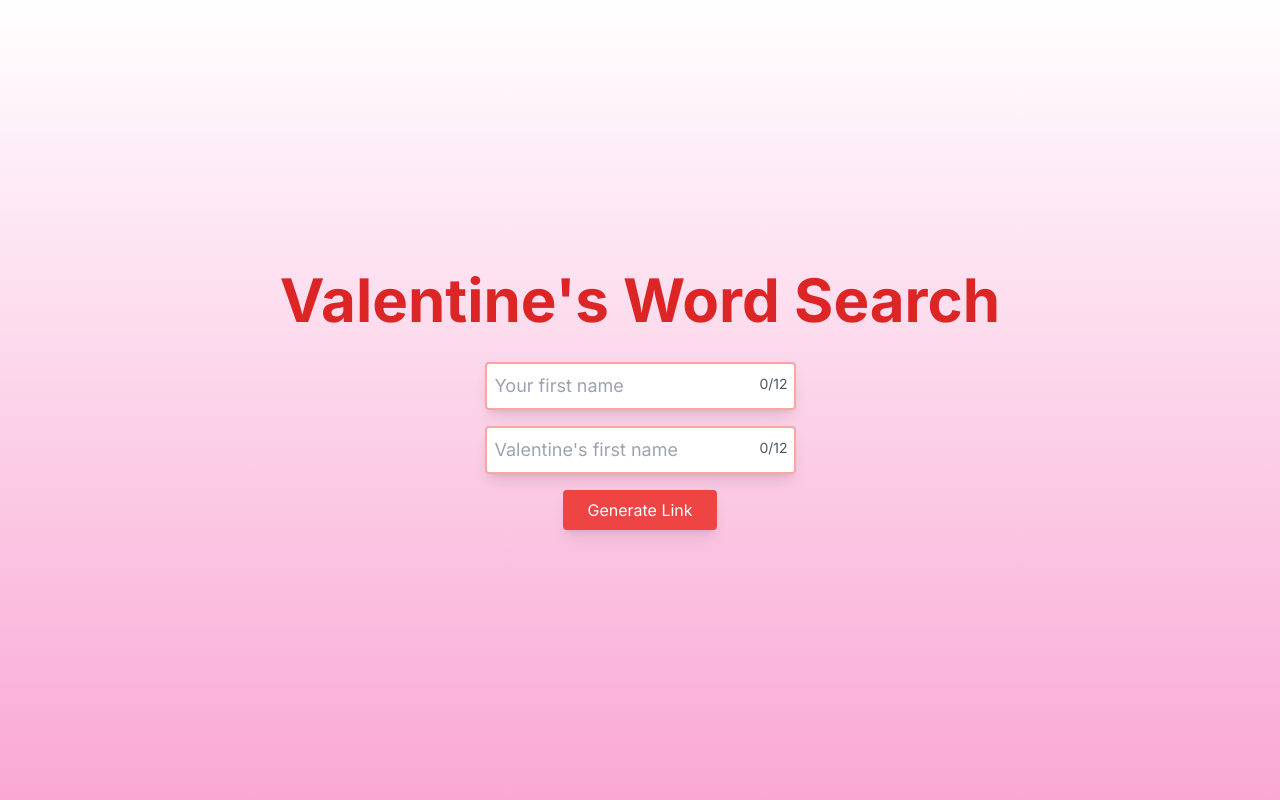
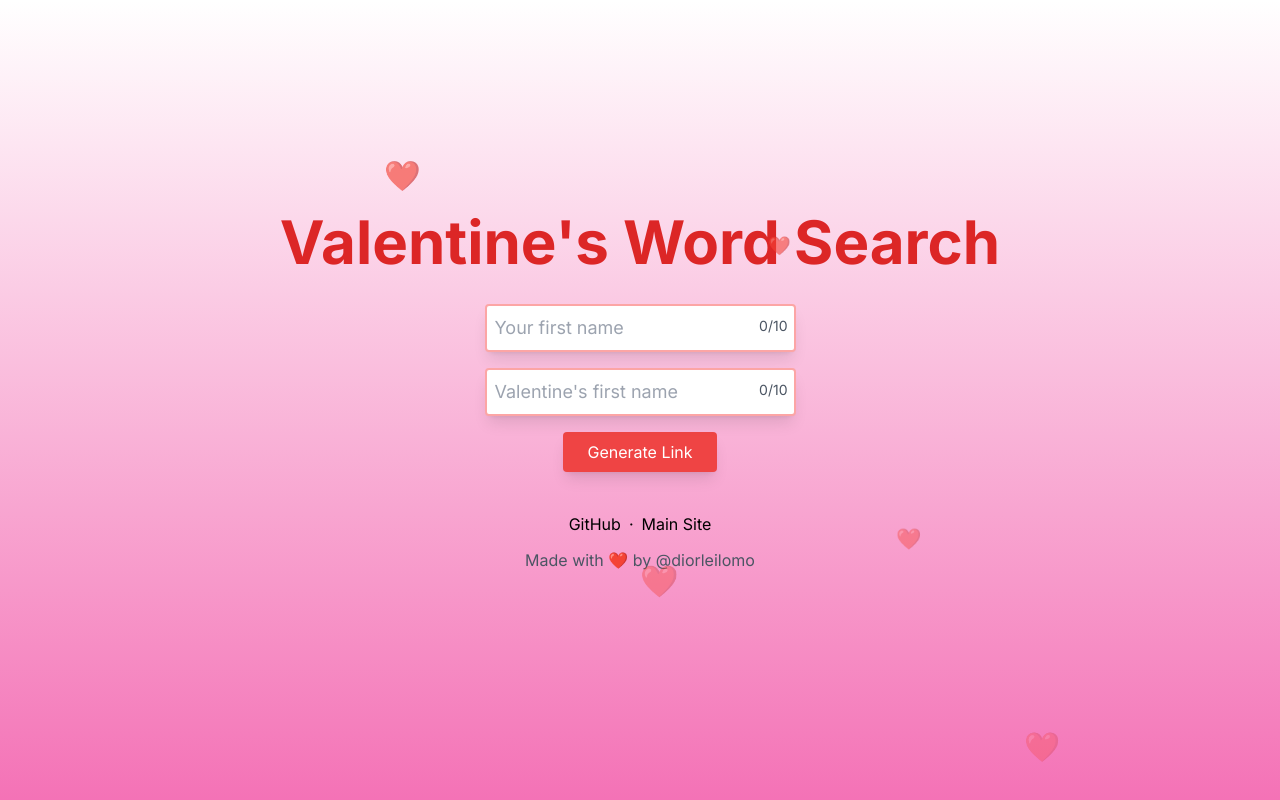
Before and after one commit to skyheat/valentines-word-search, a Next.js app: page / in a window 1280 px wide. Built offline with nearby package versions, Linux system fonts and the light colour scheme; no server answers.

Commit message:
refactored code

```diff
--- a/src/app/_components/Footer/page.tsx
+++ b/src/app/_components/Footer/page.tsx
@@ -0,0 +1,31 @@
+import Link from "next/link";
+
+const Footer = () => {
+  return (
+    <footer className="flex flex-col items-center pb-4">
+      {/* <Image src="/icon/line.svg" width="125" height="54" /> */}
+      <div className="flex justify-center mt-10">
+        <Link className="hover:underline" href="https://github.com/skyheat">
+          GitHub
+        </Link>
+        <span className="mx-2">·</span>
+        <Link href="https://www.leilomo.net/" className="hover:underline">
+          Main Site
+        </Link>
+      </div>
+      <div className="text-gray-600 mt-3 px-6 text-center">
+        <p>
+          Made with ❤️ by{" "}
+          <Link
+            className="hover:underline"
+            href="https://instagram.com/diorleilomo"
+          >
+            @diorleilomo
+          </Link>
+        </p>
+      </div>
+    </footer>
+  );
+};
+
+export default Footer;
--- /dev/null
+++ b/src/app/_components/LoveHearts/page.tsx
@@ -0,0 +1,26 @@
+const LoveHearts = () => {
+  const hearts = Array.from({ length: 20 });
+
+  return (
+    <>
+      {hearts.map((_, index) => (
+        <div
+          key={index}
+          className="absolute text-red-500 opacity-0"
+          style={{
+            animation: `floatUp ${5 + (index % 5)}s linear ${
+              index * 0.5
+            }s infinite`,
+            animationFillMode: "forwards",
+            left: `${10 + ((index * 10) % 90)}%`,
+            fontSize: `${Math.random() * (2 - 1) + 1}rem`,
+          }}
+        >
+          ❤️
+        </div>
+      ))}
+    </>
+  );
+};
+
+export default LoveHearts;
--- a/src/app/_components/WinPage/page.tsx
+++ b/src/app/_components/WinPage/page.tsx
@@ -1,34 +1,18 @@
 import Link from "next/link";
+import LoveHearts from "../LoveHearts/page";
+import Footer from "../Footer/page";
 
 interface WinPageProps {
   words: string[];
 }
 
 const WinPage = ({ words }: WinPageProps) => {
-  // Array to create multiple hearts
-  const hearts = Array.from({ length: 20 });
   const name1 = words[0];
   const name2 = words[1];
 
   return (
     <div className="relative h-full w-full from-pink-400 overflow-hidden bg-gradient-to-t">
-      {hearts.map((_, index) => (
-        <div
-          key={index}
-          className="absolute text-red-500 opacity-0"
-          style={{
-            animation: `floatUp ${5 + (index % 5)}s linear ${
-              index * 0.5
-            }s infinite`,
-            animationFillMode: "forwards",
-            left: `${10 + ((index * 10) % 90)}%`,
-            fontSize: `${Math.random() * (2 - 1) + 1}rem`,
-          }}
-        >
-          ❤️
-        </div>
-      ))}
-
+      <LoveHearts />
       <div className="z-10 relative flex flex-col items-center justify-center h-full">
         <h1 className="text-4xl md:text-6xl font-bold text-red-600 capitalize">
           {name1} ❤️ {name2}
@@ -44,6 +28,7 @@ const WinPage = ({ words }: WinPageProps) => {
             Create Word Search
           </Link>
         </div>
+        <Footer />
       </div>
     </div>
   );
--- a/src/app/_components/WordTable/page.tsx
+++ b/src/app/_components/WordTable/page.tsx
@@ -19,7 +19,7 @@ interface WordPosition {
 }
 
 const WordTable = ({ words }: WordTableProps) => {
-  const gridSize = 15;
+  const gridSize = 12;
   const [grid, setGrid] = useState<string[][] | null>(null);
   const [isSelecting, setIsSelecting] = useState(false);
   const [startPos, setStartPos] = useState<Position>({ row: -1, col: -1 });
@@ -305,7 +305,7 @@ const WordTable = ({ words }: WordTableProps) => {
     return <WinPage words={words} />;
   }
   return (
-    <div className="w-5/6 md:w-1/2 text-center">
+    <div className="w-full px-3 md:w-1/2 text-center">
       <h1>Word Search</h1>
       <p>Remaining Words: {numWords}</p>
       <table className="select-none w-full border-collapse bg-slate-100 table-fixed touch-none">
--- a/src/app/page.tsx
+++ b/src/app/page.tsx
@@ -3,12 +3,16 @@
 import { useState } from "react";
 import Link from "next/link";
 import Code from "./_components/Code/page";
+import Footer from "./_components/Footer/page";
+import LoveHearts from "./_components/LoveHearts/page";
 
 export default function Home({}) {
   const [name1, setName1] = useState("");
   const [name2, setName2] = useState("");
   const [displayLink, setDisplayLink] = useState(false);
   const [link, setLink] = useState("");
+
+  const nameMaxLength = 10;
 
   const domainLink = process.env.NEXT_PUBLIC_DOMAIN;
 
@@ -25,7 +29,9 @@ export default function Home({}) {
     }
   };
   return (
-    <main className="flex min-h-screen flex-col items-center justify-center bg-gradient-to-t from-pink-300 p-6 text-center">
+    <main className="relative h-full w-full from-pink-400 overflow-hidden bg-gradient-to-t">
+      <div className="flex min-h-screen flex-col items-center justify-center p-6 text-center overflow-hidden">
+        <LoveHearts />
         <h1 className="text-4xl md:text-6xl font-bold text-red-600 mb-8">
           Valentine&apos;s Word Search
         </h1>
@@ -40,11 +46,11 @@ export default function Home({}) {
               placeholder="Your first name"
               className="text-lg p-2 rounded border-2 border-red-300 focus:border-red-500 focus:outline-none pr-10 transition-colors shadow-lg"
               value={name1}
-            maxLength={12}
+              maxLength={nameMaxLength}
               onChange={(e) => setName1(e.target.value)}
             />
             <p className="text-sm text-gray-600 absolute inset-y-3 right-0 pr-2">
-            {name1.length}/12
+              {name1.length}/{nameMaxLength}
             </p>
           </div>
           <div className="relative">
@@ -54,11 +60,11 @@ export default function Home({}) {
               placeholder="Valentine's first name"
               className="text-lg p-2 rounded border-2 border-red-300 focus:border-red-500 focus:outline-none pr-10 transition-colors shadow-lg"
               value={name2}
-            maxLength={12}
+              maxLength={nameMaxLength}
               onChange={(e) => setName2(e.target.value)}
             />
             <p className="text-sm text-gray-600 absolute inset-y-3 right-0 pr-2">
-            {name2.length}/12
+              {name2.length}/{nameMaxLength}
             </p>
           </div>
 
@@ -72,6 +78,8 @@ export default function Home({}) {
         {displayLink && (
           <Code code={(domainLink + link).toString()} link={link} />
         )}
+        <Footer />
+      </div>
     </main>
   );
 }
```
Lines whose indentation alone changed are shown as unchanged.
